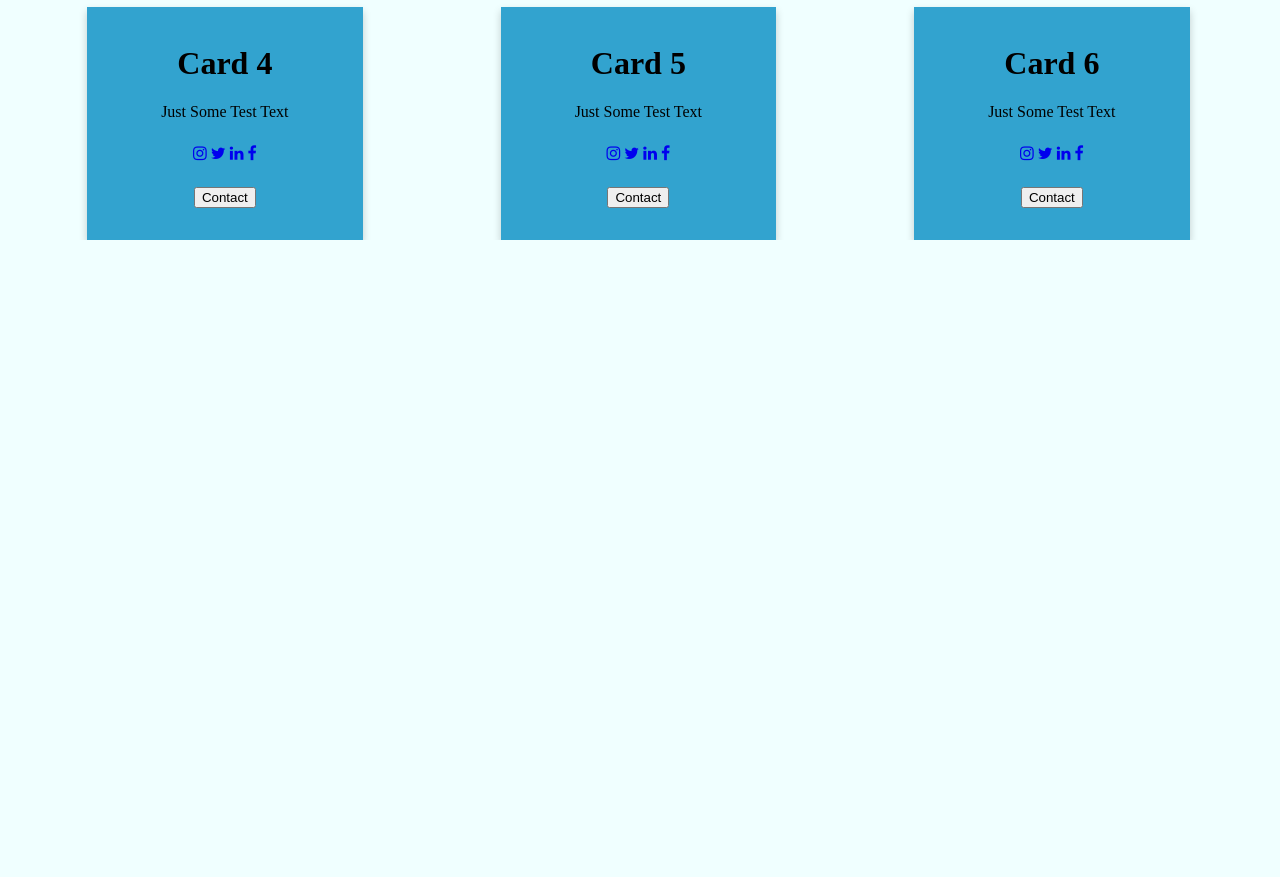
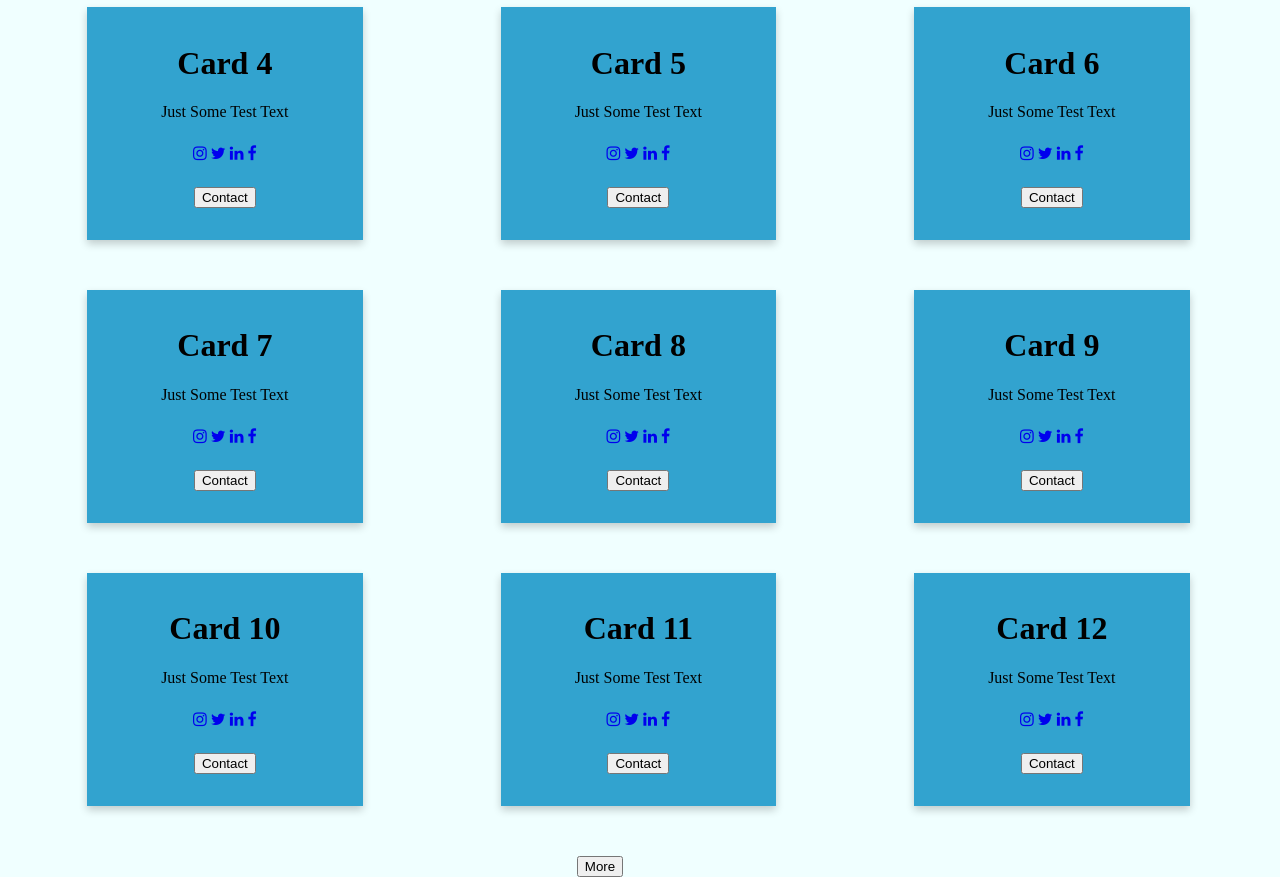
Before and after one commit to NoisyBotDude/daemon-project, a Python web app: template templates/home.html in a window 1280 px wide; the page is wider, and only the part inside the window is pictured. Shown: the part 970-1847 px from the top of that part. Before the commit the page ends 1210 px from the top of that part, so only its background shows below. Run offline with Jinja, Linux system fonts and the light colour scheme; the template is opened without the code that fills it, so the values that code supplies are empty.

Commit message:
Added Some more cards

```diff
--- a/templates/home.html
+++ b/templates/home.html
@@ -64,6 +64,7 @@
     }
 
     .description {
+      display: block;
       float: left;
       position: relative;
       left: 10%;
@@ -100,11 +101,21 @@
       margin-bottom: 40px;
     }
 
+    .more-btn {
+      position: relative;
+      top: 30vh;
+      left: 45%;
+    }
+
     @media screen and (max-width: 600px) {
       .column {
         width: 100%;
         display: block;
         margin-bottom: 20px;
+      }
+
+      .li, .logo {
+        float: none;
       }
     }
 
@@ -130,6 +141,7 @@
     <img src="/static/images/daemon-logo.jpeg" width="30%" height="30%">
   </div>
   <div class="cards">
+    <div class="default">
       <div class="row">
         <div class="column">
           <div class="card">
@@ -213,5 +225,98 @@
         </div>
       </div>
     </div>
+    <div class="more">
+      <div class="row">
+        <div class="column">
+          <div class="card">
+            <h1>Card 7</h1>
+                <p>Just Some Test Text</p>
+                <div style="margin: 24px 0;">
+                    <a href="#"><i class="fa fa-instagram"></i></a>
+                    <a href="#"><i class="fa fa-twitter"></i></a>
+                    <a href="#"><i class="fa fa-linkedin"></i></a>
+                    <a href="#"><i class="fa fa-facebook"></i></a>
+                </div>
+                <p><button> Contact </button></p>
+          </div>
+        </div>
+        <div class="column">
+          <div class="card">
+            <h1>Card 8</h1>
+                <p>Just Some Test Text</p>
+                <div style="margin: 24px 0;">
+                    <a href="#"><i class="fa fa-instagram"></i></a>
+                    <a href="#"><i class="fa fa-twitter"></i></a>
+                    <a href="#"><i class="fa fa-linkedin"></i></a>
+                    <a href="#"><i class="fa fa-facebook"></i></a>
+                </div>
+                <p><button> Contact </button></p>
+          </div>
+        </div>
+        <div class="column">
+          <div class="card">
+            <h1>Card 9</h1>
+                <p>Just Some Test Text</p>
+                <div style="margin: 24px 0;">
+                    <a href="#"><i class="fa fa-instagram"></i></a>
+                    <a href="#"><i class="fa fa-twitter"></i></a>
+                    <a href="#"><i class="fa fa-linkedin"></i></a>
+                    <a href="#"><i class="fa fa-facebook"></i></a>
+                </div>
+                <p><button> Contact </button></p>
+          </div>
+        </div>
+      </div>
+      <div class="row">
+        <div class="column">
+          <div class="card">
+            <h1>Card 10</h1>
+                <p>Just Some Test Text</p>
+                <div style="margin: 24px 0;">
+                    <a href="#"><i class="fa fa-instagram"></i></a>
+                    <a href="#"><i class="fa fa-twitter"></i></a>
+                    <a href="#"><i class="fa fa-linkedin"></i></a>
+                    <a href="#"><i class="fa fa-facebook"></i></a>
+                </div>
+                <p><button> Contact </button></p>
+          </div>
+        </div>
+        <div class="column">
+          <div class="card">
+            <h1>Card 11</h1>
+                <p>Just Some Test Text</p>
+                <div style="margin: 24px 0;">
+                    <a href="#"><i class="fa fa-instagram"></i></a>
+                    <a href="#"><i class="fa fa-twitter"></i></a>
+                    <a href="#"><i class="fa fa-linkedin"></i></a>
+                    <a href="#"><i class="fa fa-facebook"></i></a>
+                </div>
+                <p><button> Contact </button></p>
+          </div>
+        </div>
+        <div class="column">
+          <div class="card">
+            <h1>Card 12</h1>
+                <p>Just Some Test Text</p>
+                <div style="margin: 24px 0;">
+                    <a href="#"><i class="fa fa-instagram"></i></a>
+                    <a href="#"><i class="fa fa-twitter"></i></a>
+                    <a href="#"><i class="fa fa-linkedin"></i></a>
+                    <a href="#"><i class="fa fa-facebook"></i></a>
+                </div>
+                <p><button> Contact </button></p>
+          </div>
+        </div>
+      </div>
+    </div>
+  </div>
+  <button onclick="moreFunction()" class="more-btn">More</button>
+  <script>
+    function moreFunction() {
+
+      var more = document.getElementsByClassName('more');
+      var more_btn = document.getElementsByClassName('more-btn');
+    };
+  </script>
 </body>
 </html>
```
Lines whose indentation alone changed are shown as unchanged.
